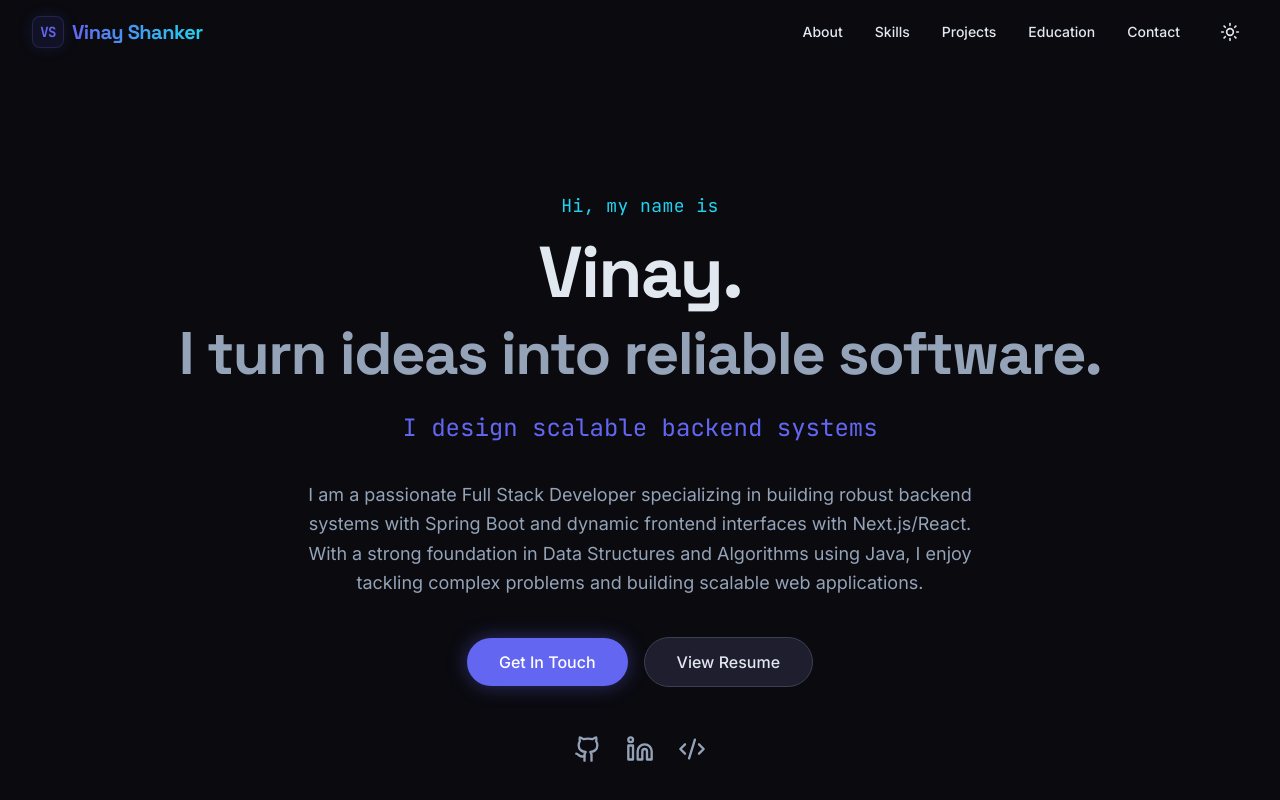
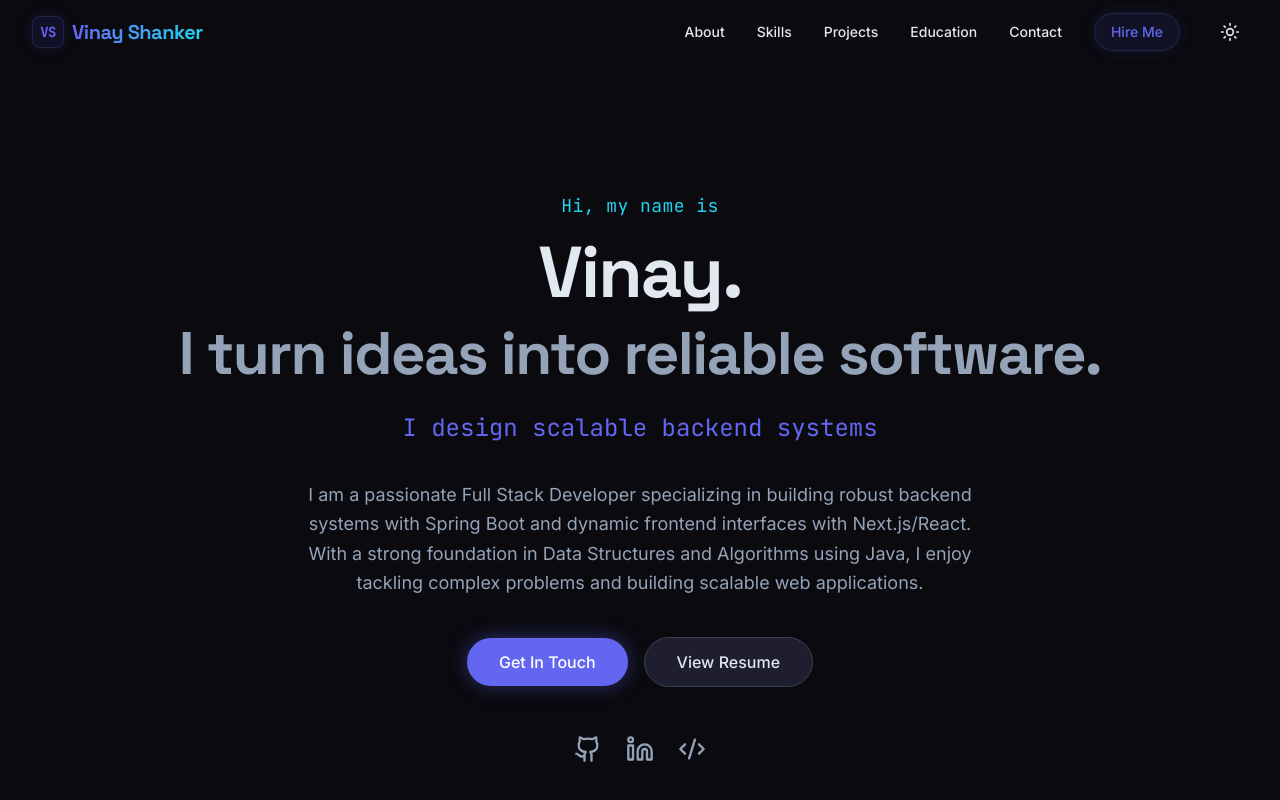
Before and after one commit to vinayshanker9/portfolio, a Next.js app: page / in a window 1280 px wide. Shown: the top 800 px of the page. Built offline with nearby package versions, Linux system fonts and the light colour scheme.

Commit message:
feat: add 'Hire Me' mailto link to navbar

```diff
--- a/components/navbar.jsx
+++ b/components/navbar.jsx
@@ -4,6 +4,7 @@ import { useEffect, useState } from "react";
 import { useTheme } from "next-themes";
 import { Moon, Sun, Menu, X } from "lucide-react";
 import { AnimatePresence, motion } from "framer-motion";
+import { personalData } from "@/utils/data/personal-data";
 
 export default function Navbar() {
   const { theme, setTheme } = useTheme();
@@ -66,6 +67,12 @@ export default function Navbar() {
                   {section}
                 </button>
               ))}
+              <a
+                href={`mailto:${personalData.email}`}
+                className="text-sm font-medium px-4 py-2 rounded-full bg-accent/10 text-accent border border-accent/20 hover:bg-accent hover:text-white transition-all shadow-[0_0_15px_rgba(99,102,241,0.15)]"
+              >
+                Hire Me
+              </a>
               <button
                 onClick={() => setTheme(theme === "dark" ? "light" : "dark")}
                 className="p-2 rounded-full hover:bg-gray-200 dark:hover:bg-gray-800 transition-colors text-foreground"
@@ -118,6 +125,13 @@ export default function Navbar() {
                   {section}
                 </button>
               ))}
+              <a
+                href={`mailto:${personalData.email}`}
+                className="block w-full text-left px-3 py-3 rounded-md text-base font-medium text-accent bg-accent/5 border border-accent/10 hover:bg-accent/10 transition-colors"
+                onClick={() => setMobileMenuOpen(false)}
+              >
+                Hire Me
+              </a>
             </div>
           </motion.div>
         )}
```
